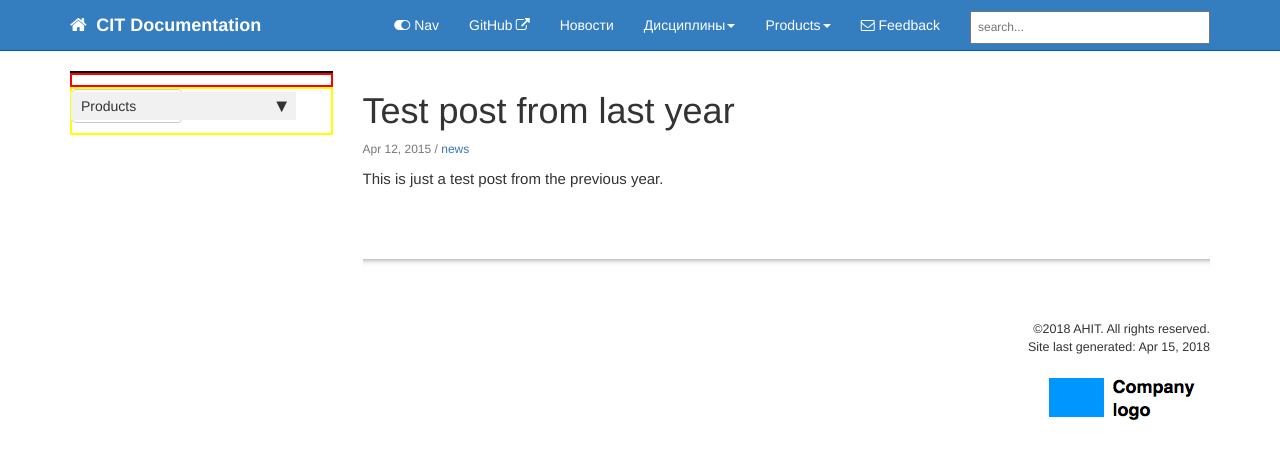
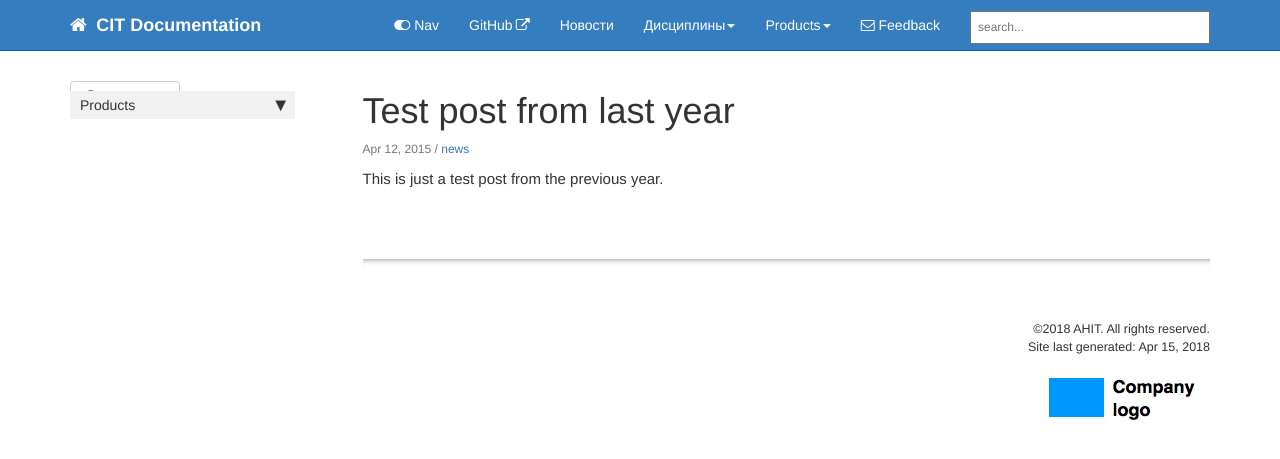
Before and after one commit to citDocs/citDocs.github.io, a Jekyll site: the page built from _posts/2015-04-12-test-post-last-year.md, in a window 1280 px wide. Shown: the top 459 px of the page. Built offline with Jekyll 4.4.1, drawn with Linux system fonts in a browser that asks for light colours; nearby versions of some CDN libraries; comment, search, counter and statistics services are not loaded.

Commit message:
Update customstyles.css

```diff
--- a/css/customstyles.css
+++ b/css/customstyles.css
@@ -1,18 +1,6 @@
 body {
     font-size:15px;
 }
-
-.br1 {
-    border: 1px solid black;}
-
-.br2 {
-     border: 2px solid red;
-}
-
-.br3 {
-     border: 2px solid yellow;
-}
-
 
 .bs-callout {
     padding: 20px;
```
